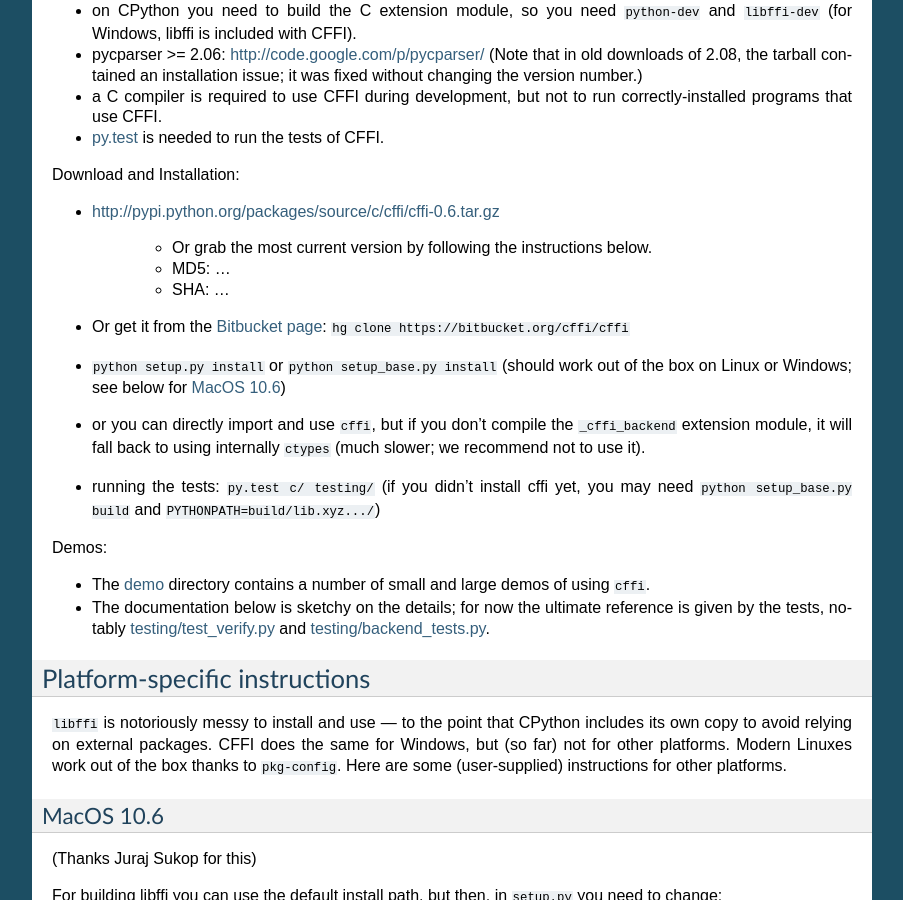
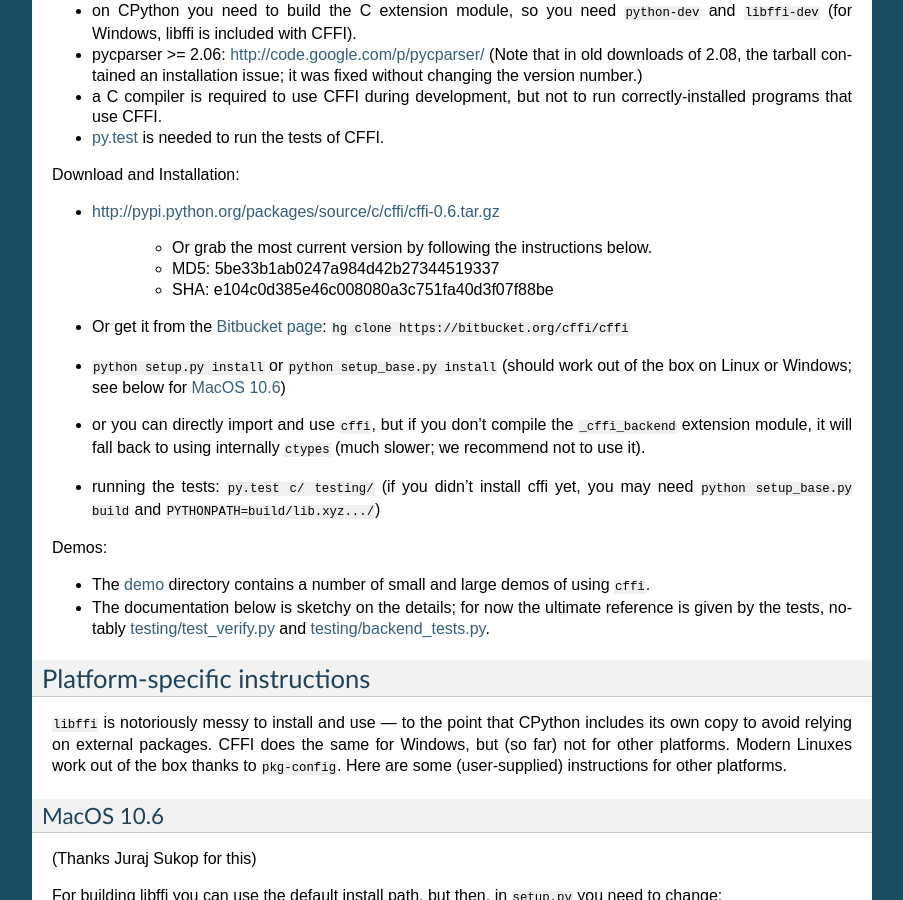
Before and after one commit to tharvik/cffi, a Sphinx documentation site: the page built from doc/source/index.rst, in a window 1280 px wide and 900 px high, scrolled down 881 px. Shown: the whole window, without its empty margins (198-1101 px from the left). Built offline with Sphinx 7.4.7, drawn with Linux system fonts in a browser that asks for light colours.

Commit message:
Add the checksums

```diff
--- a/doc/source/index.rst
+++ b/doc/source/index.rst
@@ -94,9 +94,9 @@
 
    - Or grab the most current version by following the instructions below.
 
-   - MD5: ...
+   - MD5: 5be33b1ab0247a984d42b27344519337
 
-   - SHA: ...
+   - SHA: e104c0d385e46c008080a3c751fa40d3f07f88be
 
 * Or get it from the `Bitbucket page`_:
   ``hg clone https://bitbucket.org/cffi/cffi``
```
